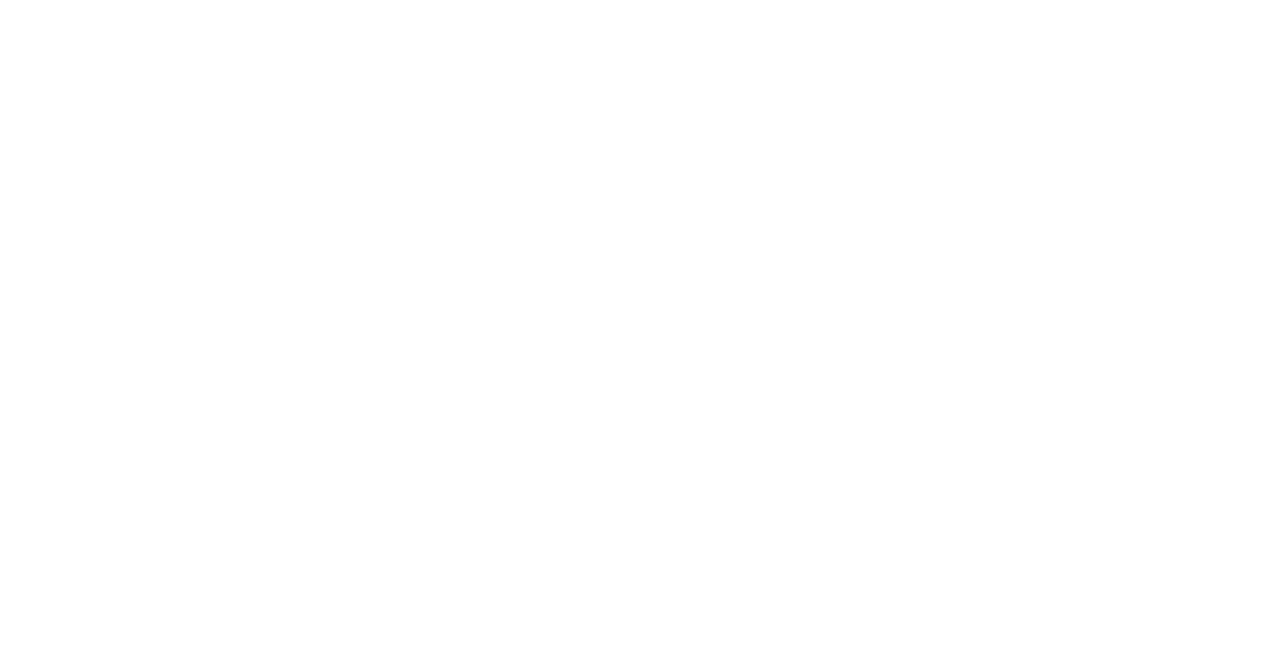
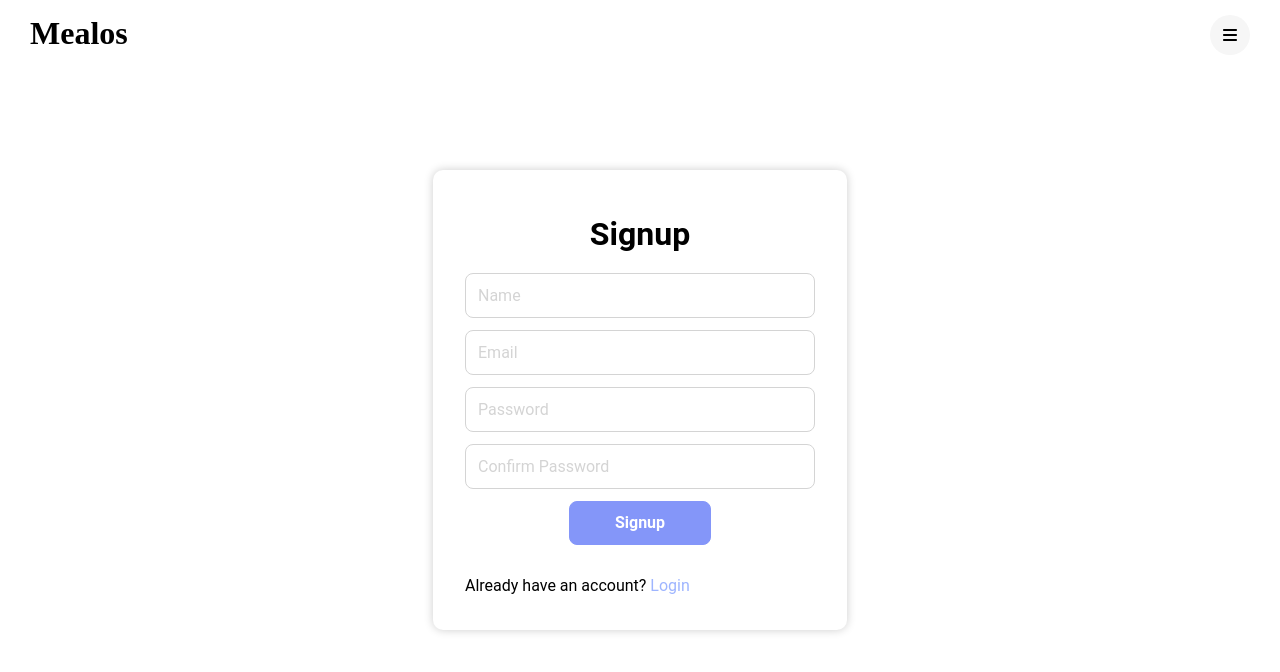
Before and after one commit to nawresncib12/pfa-front, a React (Create React App) app: page /auth/register in a window 1280 px wide. Before the commit this address had no page. Shown: the top 672 px of the page. Built offline with nearby package versions, Linux system fonts and the light colour scheme.

Commit message:
feat: login and signup forms

```diff
--- a/src/App.tsx
+++ b/src/App.tsx
@@ -7,6 +7,7 @@
 import RecipePage from "./pages/recipe/RecipePage";
 import Header from "./components/molecules/Header/Header";
 import Login from "./pages/auth/login/Login";
+import Signup from "./pages/auth/signup/Signup";
 
 function App() {
   return (
@@ -17,6 +18,14 @@
           element={
             <Layout>
               <RecipePage />
+            </Layout>
+          }
+        />
+        <Route
+          path="/auth/register"
+          element={
+            <Layout>
+              <Signup />
             </Layout>
           }
         />
--- a/src/pages/auth/signup/Signup.styles.ts
+++ b/src/pages/auth/signup/Signup.styles.ts
@@ -1 +1,21 @@
-import styled from "styled-components";
+// import styled from "styled-components";
+import {
+  LoginCard,
+  LoginContainer,
+  LoginForm,
+  LoginTitle,
+  NotRegistered,
+  NotRegisteredLink
+} from "../login/Login.styles";
+
+export const SignupContainer = LoginContainer;
+
+export const SignupCard = LoginCard;
+
+export const SignupTitle = LoginTitle;
+
+export const SignupForm = LoginForm;
+
+export const AlreadyRegistered = NotRegistered;
+
+export const AlreadyRegisteredLink = NotRegisteredLink;
--- a/src/pages/auth/signup/Signup.tsx
+++ b/src/pages/auth/signup/Signup.tsx
@@ -1,5 +1,26 @@
+import Button from "../../../components/atoms/Button/Button";
+import Input from "../../../components/atoms/Input/Input";
+import * as S from "./Signup.styles";
+
 const Signup = () => {
-  return <div>Signup</div>;
+  return (
+    <S.SignupContainer>
+      <S.SignupCard>
+        <S.SignupTitle>Signup</S.SignupTitle>
+        <S.SignupForm>
+          <Input width="100%" placeholder="Name" />
+          <Input width="100%" placeholder="Email" />
+          <Input width="100%" placeholder="Password" />
+          <Input width="100%" placeholder="Confirm Password" />
+          <Button>Signup</Button>
+        </S.SignupForm>
+        <S.AlreadyRegistered>
+          Already have an account?{" "}
+          <S.AlreadyRegisteredLink to="/auth/login">Login</S.AlreadyRegisteredLink>
+        </S.AlreadyRegistered>
+      </S.SignupCard>
+    </S.SignupContainer>
+  );
 };
 
 export default Signup;
```
